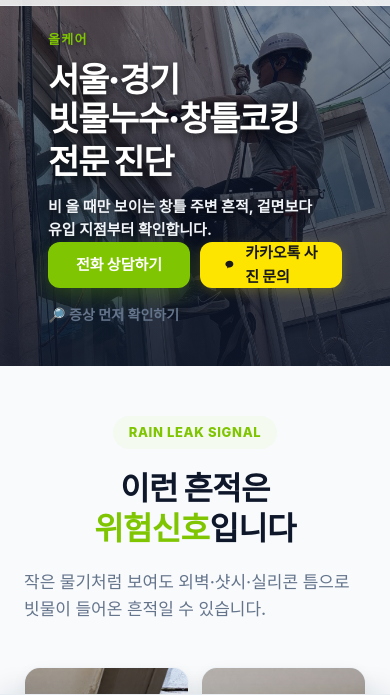
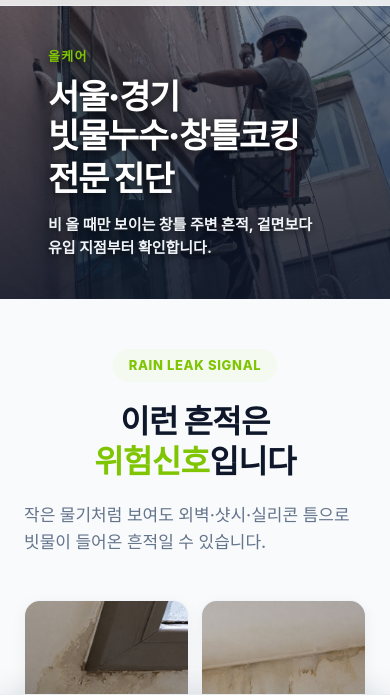
Before and after one commit to wogus5695-ctrl/Sgyeonggi-rope-02, a website: page template.html in a window 390 px wide. Shown: the part 81-777 px from the top of the page. Drawn offline with Linux system fonts and the light colour scheme; a web font is replaced by a local one.

Commit message:
style: hide Hero CTA buttons on mobile view by removing mo-hide selector override

```diff
--- a/css/style.css
+++ b/css/style.css
@@ -3242,20 +3242,20 @@ button {
 }
 
 /* Hero Section CTA adjustment for PC */
-.hero-cta-group.mo-hide {
-  display: flex !important;
+.hero-cta-group {
+  display: flex;
   flex-direction: column;
   gap: 12px;
   align-items: flex-start;
 }
 
-.hero-cta-group.mo-hide .cta-buttons-flex {
+.hero-cta-group .cta-buttons-flex {
   display: flex;
   gap: 10px;
 }
 
 /* PC Hero Buttons custom sizing (46px height, 12px radius) */
-.hero-cta-group.mo-hide .cta-buttons-flex .btn {
+.hero-cta-group .cta-buttons-flex .btn {
   height: 46px !important;
   padding: 0 24px !important;
   font-size: 15px !important;
@@ -3264,7 +3264,7 @@ button {
 }
 
 /* 위계 조정을 위한 Ghost 버튼 스타일 */
-.hero-cta-group.mo-hide .btn-ghost-link {
+.hero-cta-group .btn-ghost-link {
   font-size: 14px;
   color: var(--text-muted);
   text-decoration: none;
@@ -3276,7 +3276,7 @@ button {
   margin-top: 4px;
 }
 
-.hero-cta-group.mo-hide .btn-ghost-link:hover {
+.hero-cta-group .btn-ghost-link:hover {
   color: var(--primary-color);
   text-decoration: underline;
 }
```
